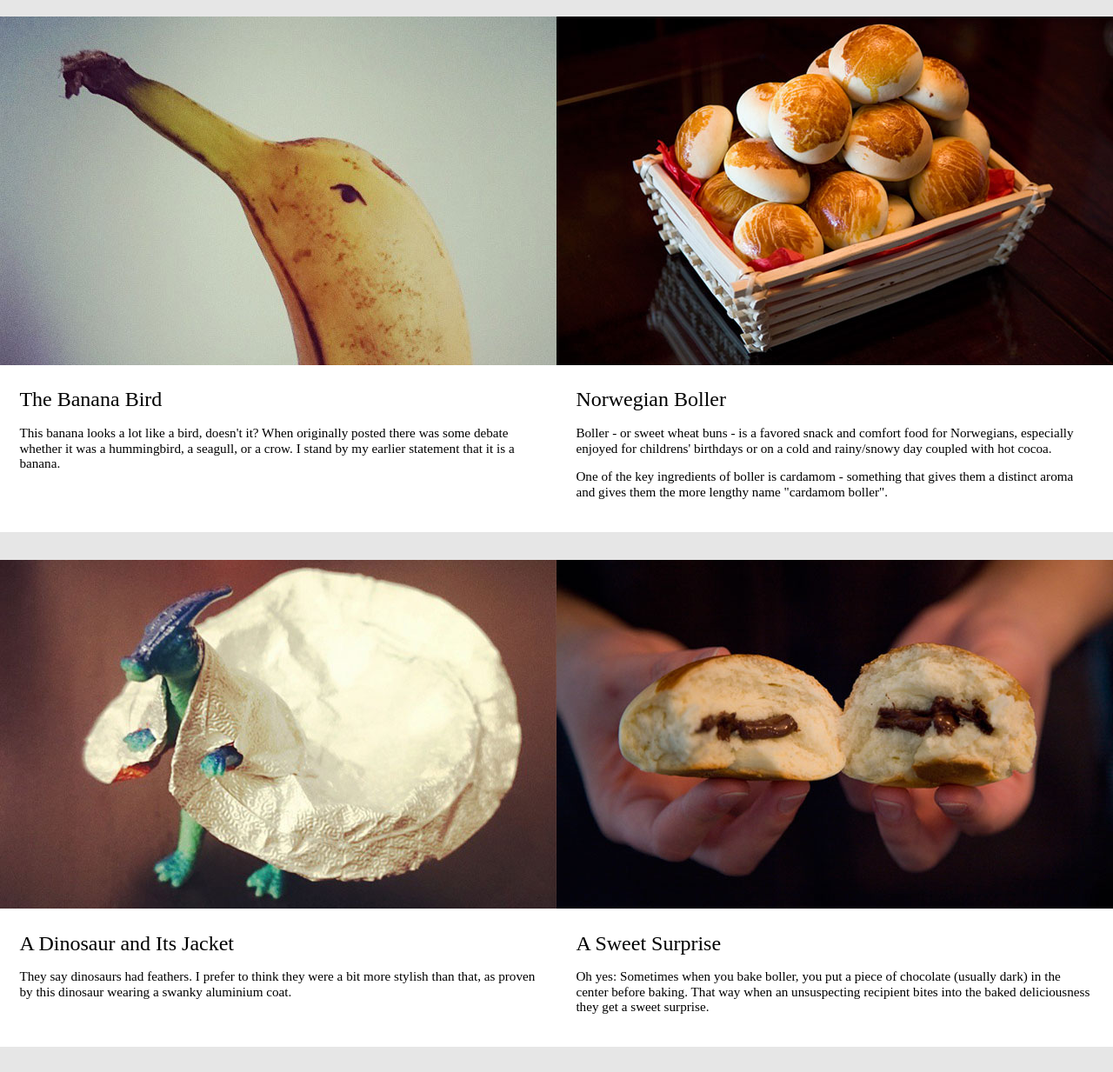
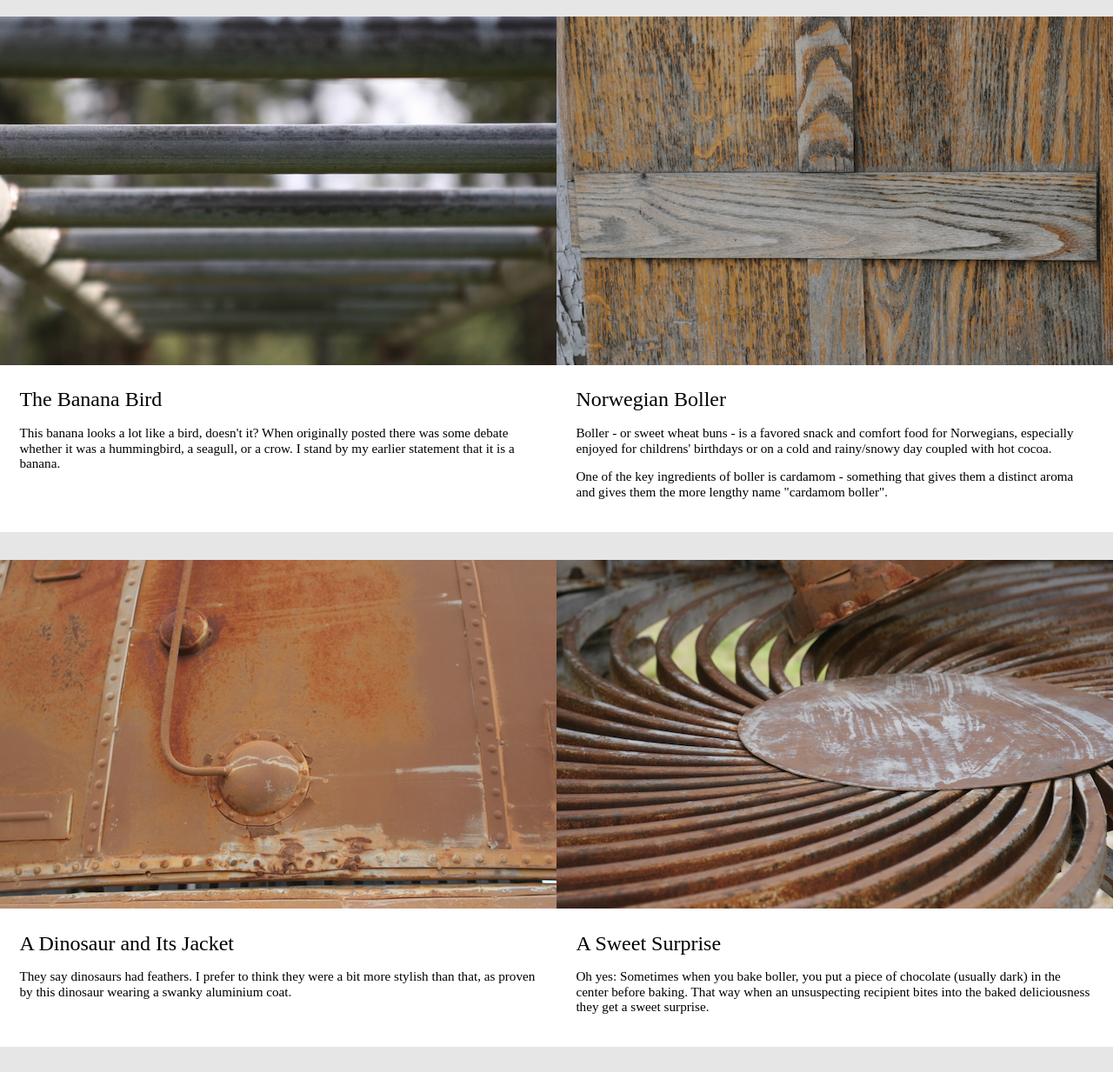
Before and after one commit to tiffaneyparis/p3-rwd-portfolio, a plain HTML site: page index.html in a window 1280 px wide. Shown: the part 61-1294 px from the top of the page at 87% size. Drawn offline with nearby package versions, Linux system fonts and the light colour scheme.

Commit message:
changing pic names

```diff
--- a/index.html
+++ b/index.html
@@ -4,7 +4,7 @@
   <meta charset="UTF-8" />
   <meta name="viewport" content="width=device-width, initial-scale=1">
 
-  <title>378 Website Starter</title>
+  <title>Portfolio Redux</title>
 
   <link rel="stylesheet" href="http://necolas.github.io/normalize.css/3.0.2/normalize.css">
   <link rel="stylesheet" href="css/styles.css">
@@ -37,9 +37,9 @@
             <section class="cards">
 
                 <article class="card">
-                    <a href="img/banana-wide.jpg">
+                    <a href="img/1bars.JPG">
                         <picture class="thumbnail">
-                            <img src="img/banana-wide.jpg" alt="A banana that looks like a bird">
+                            <img src="img/1bars.JPG" alt="A banana that looks like a bird">
                         </picture>
                         <div class="card-content">
                             <h2>The Banana Bird</h2>
@@ -49,9 +49,9 @@
                 </article><!-- .card -->
 
                 <article class="card">
-                    <a href="img/boller.jpg">
+                    <a href="img/1cross.JPG">
                         <picture class="thumbnail">
-                            <img src="img/boller.jpg" alt="Norwegian boller">
+                            <img src="img/1cross.JPG" alt="Norwegian boller">
                         </picture>
                         <div class="card-content">
                             <h2>Norwegian Boller</h2>
@@ -62,9 +62,9 @@
                 </article><!-- .card -->
 
                 <article class="card">
-                    <a href="img/dinosaur-jacket.jpg">
+                    <a href="img/1rust.JPG">
                         <picture class="thumbnail">
-                            <img src="img/dinosaur-jacket.jpg" alt="A dinosaur wearing an aluminium jacket">
+                            <img src="img/1rust.JPG" alt="A dinosaur wearing an aluminium jacket">
                         </picture>
                         <div class="card-content">
                             <h2>A Dinosaur and Its Jacket</h2>
@@ -74,9 +74,9 @@
                 </article><!-- .card -->
 
                 <article class="card">
-                    <a href="img/boller-surprise.jpg">
+                    <a href="img/1spiral.JPG">
                         <picture class="thumbnail">
-                            <img src="img/boller-surprise.jpg" alt="Chocolate filled boller">
+                            <img src="img/1spiral.JPG" alt="Chocolate filled boller">
                         </picture>
                         <div class="card-content">
                             <h2>A Sweet Surprise</h2>
@@ -86,9 +86,9 @@
                 </article><!-- .card -->
 
                 <article class="card">
-                    <a href="img/chocolate-frog.jpg">
+                    <a href="img/1stair.JPG">
                         <picture class="thumbnail">
-                            <img src="img/chocolate-frog.jpg" alt="Chocolate frog on oranges">
+                            <img src="img/1stair.JPG" alt="Chocolate frog on oranges">
                         </picture>
                         <div class="card-content">
                             <h2>Chocolate Frogs Love Oranges</h2>
@@ -99,9 +99,9 @@
                 </article><!-- .card -->
 
                 <article class="card">
-                    <a href="img/diving-bird.jpg">
+                    <a href="img/1star.JPG">
                         <picture class="thumbnail">
-                            <img src="img/diving-bird.jpg" alt="A whiskey jack taking a dive">
+                            <img src="img/1star.JPG" alt="A whiskey jack taking a dive">
                         </picture>
                         <div class="card-content">
                             <h2>Taking the Plunge</h2>
```
